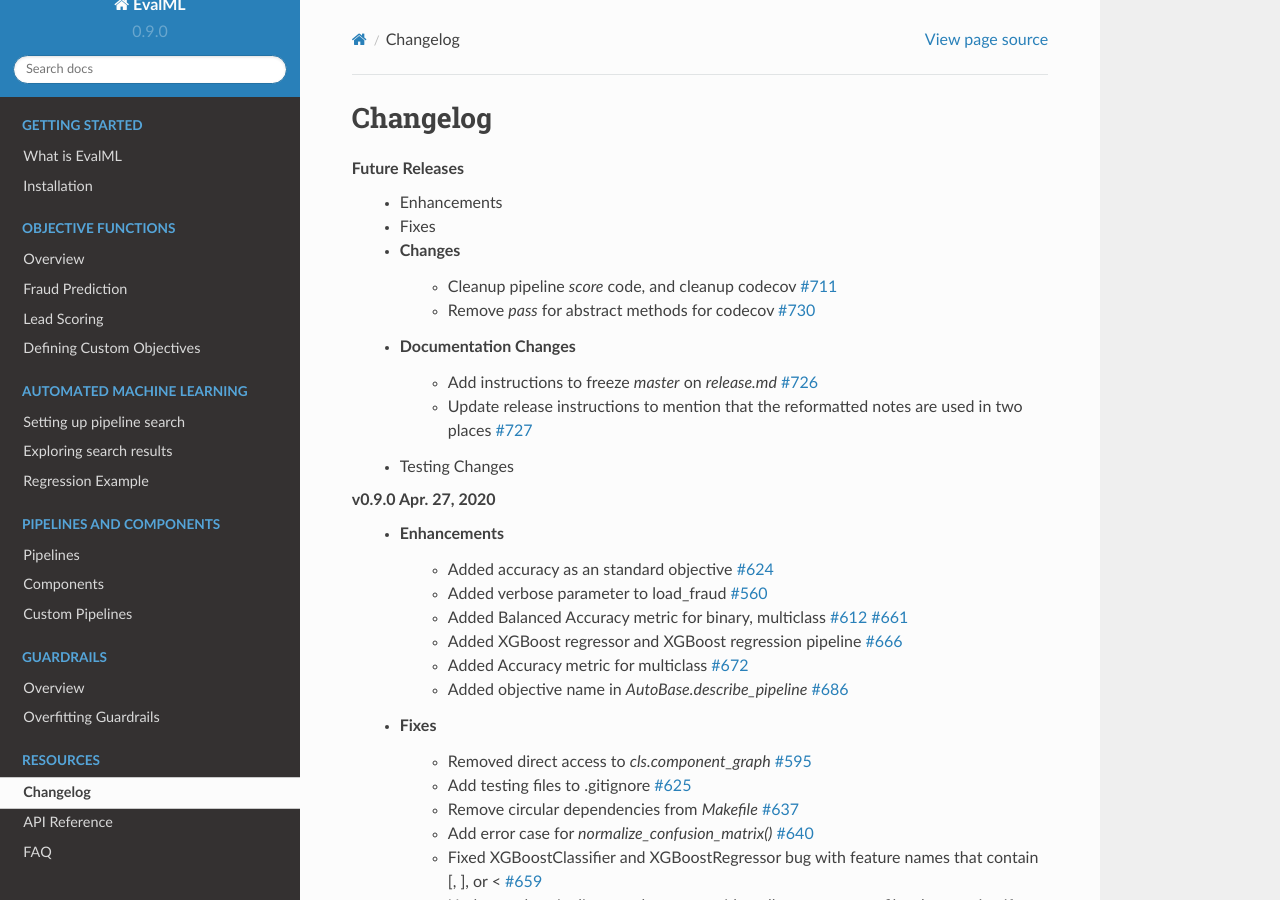
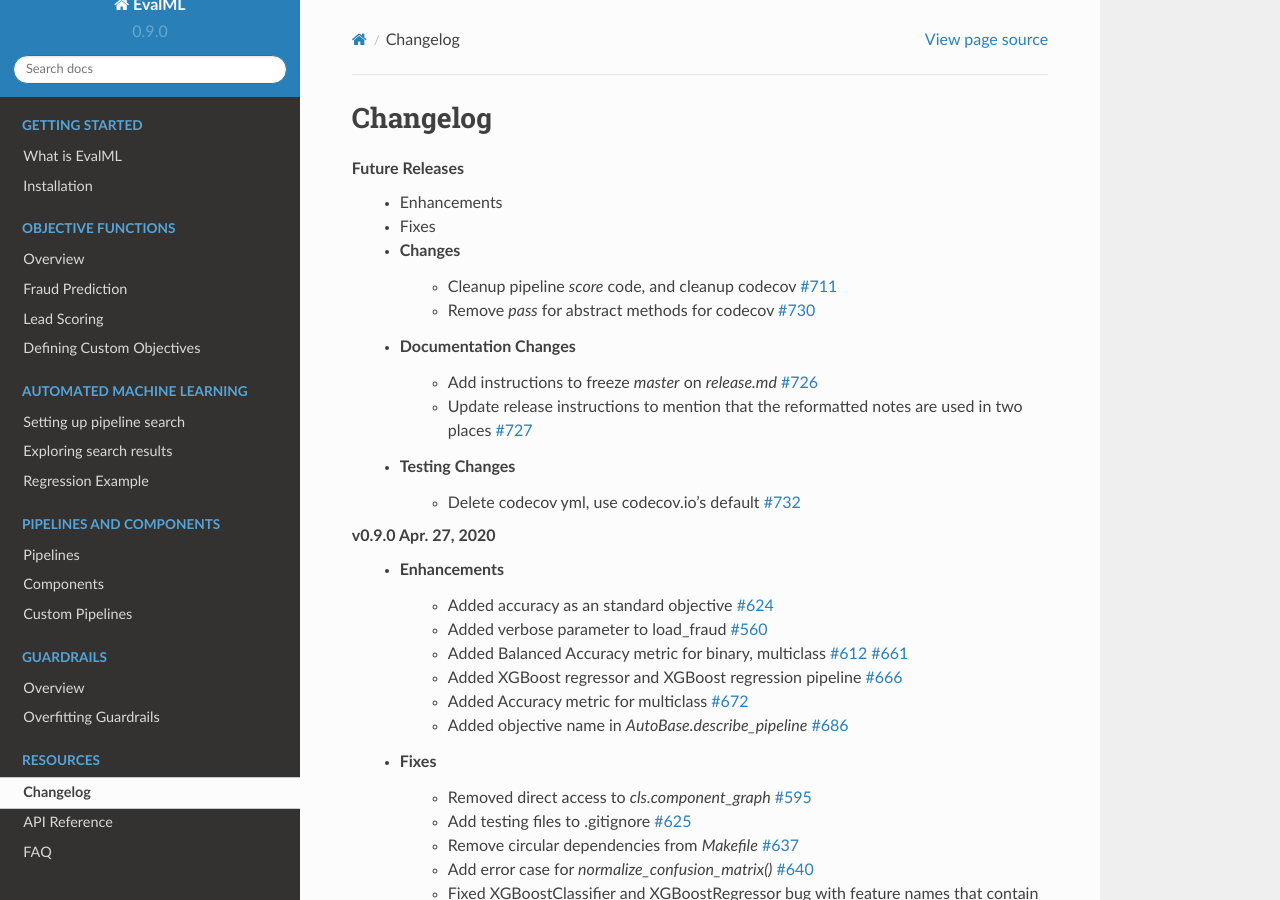
Before and after one commit to alteryx/evalml, a Sphinx documentation site: the page built from docs/source/changelog.rst, in a window 1280 px wide and 900 px high. Built offline with Sphinx 7.4.7 and the Read the Docs theme 2.0.0, drawn with Linux system fonts in a browser that asks for light colours; comment, search, counter and statistics services are not loaded.

Commit message:
Changelog

```diff
--- a/docs/source/changelog.rst
+++ b/docs/source/changelog.rst
@@ -12,6 +12,7 @@
         * Add instructions to freeze `master` on `release.md` :pr:`726`
         * Update release instructions to mention that the reformatted notes are used in two places :pr:`727`
     * Testing Changes
+        * Delete codecov yml, use codecov.io's default :pr:`732`
 
 
 **v0.9.0 Apr. 27, 2020**
```
